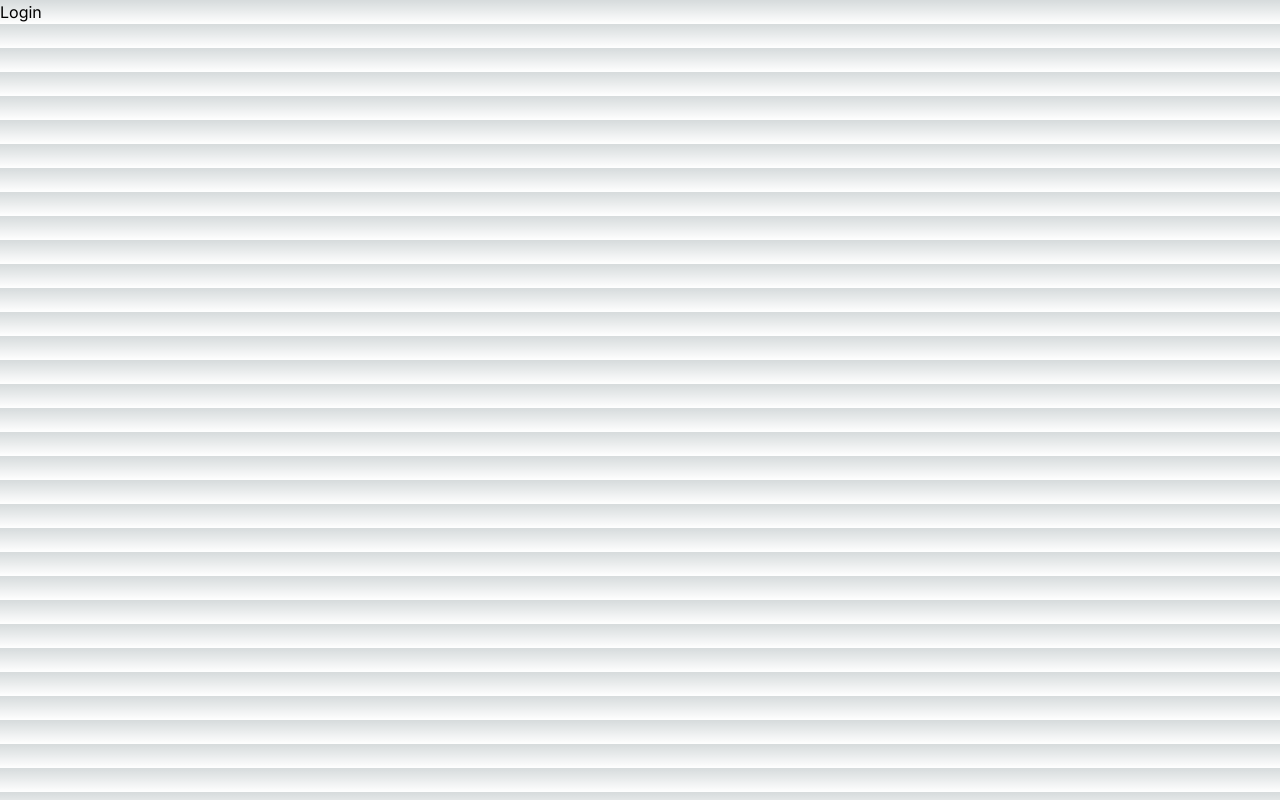
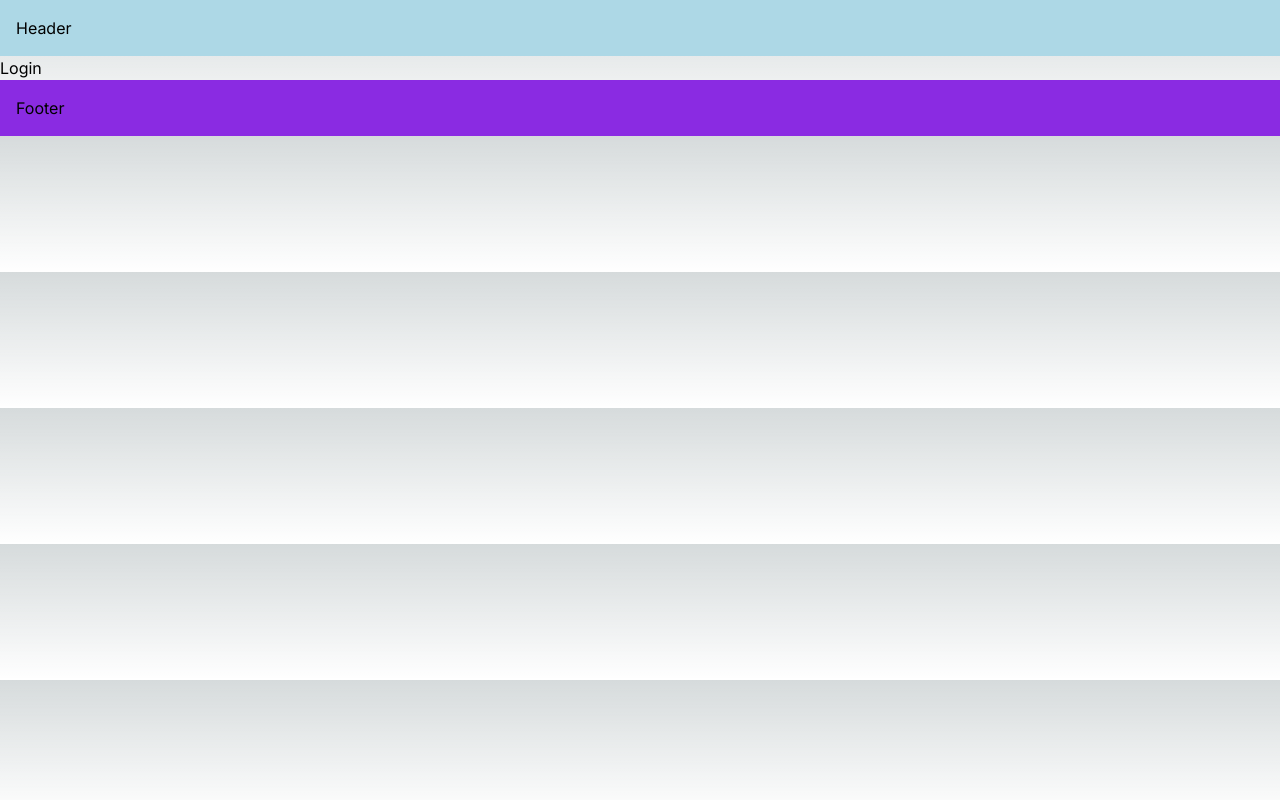
Before and after one commit to fabioono25/next.js, a Next.js app in the folder first-app/: page /login in a window 1280 px wide. Built offline with nearby package versions, Linux system fonts and the light colour scheme.

Commit message:
headers and footers

```diff
--- a/first-app/app/layout.tsx
+++ b/first-app/app/layout.tsx
@@ -16,7 +16,27 @@ export default function RootLayout({
 }>) {
   return (
     <html lang="en">
-      <body className={inter.className}>{children}</body>
+      <body className={inter.className}>
+        <header
+          style={{
+            backgroundColor: "lightblue",
+            padding: "1rem",
+          }}
+        >
+          <p>Header</p>
+        </header>
+
+        {children}
+
+        <footer
+          style={{
+            backgroundColor: "blueviolet",
+            padding: "1rem",
+          }}
+        >
+          <p>Footer</p>
+        </footer>
+      </body>
     </html>
   );
 }
```
